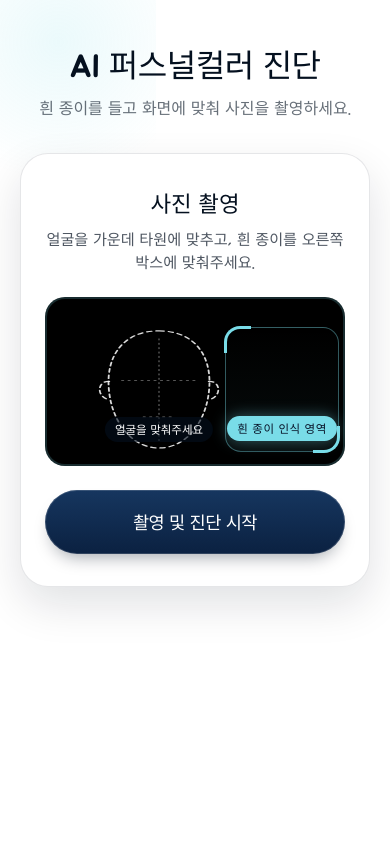
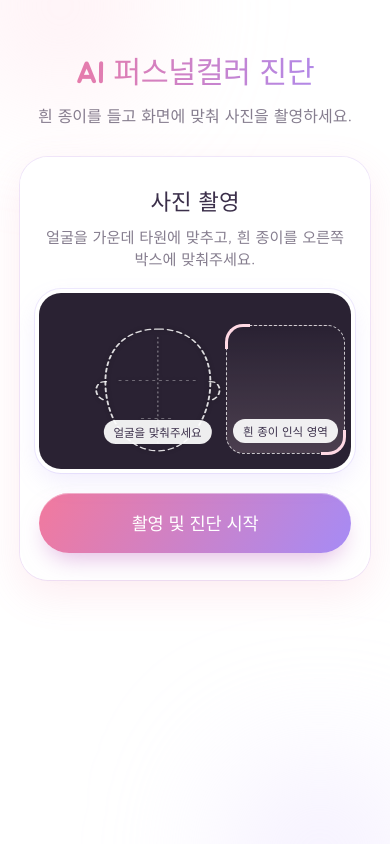
Before and after one commit to jisu508/PersonalColor, a Flask app: page / in a window 390 px wide. Run offline with Flask 3, Linux system fonts and the light colour scheme.

Commit message:
ui update

```diff
--- a/static/style.css
+++ b/static/style.css
@@ -1,390 +1,291 @@
 :root {
-    --ink: #04101f;
-    --cyan: #79dce8;
-    --bg-dark: #ffffff;
-    --glass-bg: #ffffff;
-    --glass-border: rgba(4, 16, 31, 0.1);
-    --btn-ink: #071227;
+    --ink: #3b2f4a;
+    --ink-soft: rgba(59, 47, 74, 0.62);
+    --rose: #f2799d;
+    --lilac: #a68bf5;
+    --blush: #ffd9e4;
+    --peach: #ffe6d5;
+    --mint: #d6f2e4;
+    --cream: #fff7fa;
+    --line: rgba(166, 139, 245, 0.18);
+    --shadow: 0 14px 40px rgba(242, 121, 157, 0.14);
 }
 
 button { font-family: inherit; }
-
-* {
-    box-sizing: border-box;
-    margin: 0;
-    padding: 0;
-}
+* { box-sizing: border-box; margin: 0; padding: 0; }
 
 body {
-    background: var(--bg-dark);
+    background: #ffffff;
     color: var(--ink);
-    font-family: 'Jua', 'Nanum Round', 'Apple SD Gothic Neo', -apple-system, 'Apple SD Gothic Neo', 'Malgun Gothic', sans-serif;
+    font-family: 'Gowun Dodum', 'Nanum Round', 'Apple SD Gothic Neo', 'Malgun Gothic', sans-serif;
     min-height: 100vh;
     display: flex;
     justify-content: center;
-    padding: 40px 20px;
+    padding: 48px 20px 64px;
     -webkit-font-smoothing: antialiased;
     overflow-x: hidden;
     word-break: keep-all;
     font-synthesis: none;
 }
 
-/* 배경 효과 (은은한 빛 번짐) */
-body::before {
+/* 파스텔 빛 번짐 배경 */
+body::before, body::after {
     content: "";
     position: fixed;
-    top: -20%; left: -10%; width: 50%; height: 50%;
-    background: radial-gradient(circle, rgba(121, 220, 232, 0.15) 0%, transparent 60%);
+    border-radius: 50%;
+    filter: blur(70px);
     z-index: -1;
+    pointer-events: none;
+}
+body::before {
+    top: -12%; left: -12%; width: 55vw; height: 55vw; max-width: 620px; max-height: 620px;
+    background: radial-gradient(circle, var(--blush) 0%, rgba(255,217,228,0) 68%);
+}
+body::after {
+    bottom: -15%; right: -12%; width: 60vw; height: 60vw; max-width: 680px; max-height: 680px;
+    background: radial-gradient(circle, #e7dcff 0%, rgba(231,220,255,0) 68%);
 }
 
 .app-container {
     width: 100%;
-    max-width: 760px; /* 가로 카메라에 맞춘 너비 */
+    max-width: 760px;
     display: flex;
     flex-direction: column;
-    gap: 24px;
+    gap: 22px;
 }
 
-header {
-    text-align: center;
+header { text-align: center; margin-bottom: 8px; }
+header h1 {
+    font-family: 'Jua', 'Gowun Dodum', sans-serif;
+    font-size: 2.3rem;
+    font-weight: 400;
+    letter-spacing: -0.5px;
     margin-bottom: 10px;
+    background: linear-gradient(90deg, var(--rose), var(--lilac));
+    -webkit-background-clip: text;
+    background-clip: text;
+    color: transparent;
 }
+header p { color: var(--ink-soft); font-size: 1rem; }
 
-header h1 {
-    font-size: 2rem;
-    font-weight: 700;
-    letter-spacing: -0.5px;
-    margin-bottom: 8px;
-    color: #04101f;
+/* 카드 */
+.card, .result-header-bg {
+    background: rgba(255, 255, 255, 0.78);
+    backdrop-filter: blur(18px);
+    -webkit-backdrop-filter: blur(18px);
+    border: 1px solid rgba(255, 255, 255, 0.9);
+    border-radius: 32px;
+    padding: 32px 24px;
+    box-shadow: var(--shadow), 0 0 0 1px var(--line);
 }
-
-header p {
-    color: rgba(4, 16, 31, 0.6);
-    font-size: 1rem;
-}
-
-/* 공통 글래스모피즘 카드 스타일 */
-.card {
-    background: var(--glass-bg);
-    backdrop-filter: blur(20px);
-    -webkit-backdrop-filter: blur(20px);
-    border: 1px solid var(--glass-border);
-    border-radius: 28px;
-    padding: 32px 24px;
-    box-shadow: 0 18px 44px rgba(4, 16, 31, 0.12);
-    text-align: center;
-}
+.card { text-align: center; }
 
 .card h2 {
+    font-family: 'Jua', 'Gowun Dodum', sans-serif;
     font-size: 1.4rem;
+    font-weight: 400;
     margin-bottom: 8px;
-    font-weight: 600;
     color: var(--ink);
 }
-
 .card > p {
     font-size: 0.95rem;
-    color: rgba(4, 16, 31, 0.7);
+    color: var(--ink-soft);
     margin-bottom: 24px;
 }
 
-/* 웹캠 영역 - 하이테크 스캐너 뷰파인더 스타일 */
+/* 웹캠 */
 .video-container {
     position: relative;
     width: 100%;
     aspect-ratio: 16/9;
-    border-radius: 20px;
+    border-radius: 22px;
     overflow: hidden;
     margin-bottom: 24px;
-    background: #000;
-    box-shadow: inset 0 0 0 2px rgba(121, 220, 232, 0.2);
+    background: #2a2233;
+    box-shadow: 0 0 0 4px #fff, 0 0 0 5px var(--line), 0 10px 26px rgba(166, 139, 245, 0.18);
 }
-
-video {
-    width: 100%;
-    height: 100%;
-    object-fit: cover;
-    transform: scaleX(-1); /* 거울 모드 (필요시 JS에서 제어 가능) */
-}
+video { width: 100%; height: 100%; object-fit: cover; transform: scaleX(-1); }
 
 .guide-box {
     position: absolute;
     top: 18%; left: 60%;
     width: 38%; height: 74%;
-    border: 1.5px solid rgba(121, 220, 232, 0.4);
-    border-radius: 16px;
+    border: 1.5px dashed rgba(255, 255, 255, 0.75);
+    border-radius: 18px;
     display: flex;
     align-items: flex-end;
     justify-content: center;
     padding-bottom: 10px;
-    background: linear-gradient(180deg, rgba(121,220,232,0) 0%, rgba(121,220,232,0.05) 100%);
+    background: linear-gradient(180deg, rgba(255,217,228,0) 0%, rgba(255,217,228,0.16) 100%);
+}
+.guide-box::before, .guide-box::after {
+    content: ''; position: absolute; width: 22px; height: 22px;
+    border-color: var(--blush); border-style: solid;
+}
+.guide-box::before { top: -2px; left: -2px; border-width: 3px 0 0 3px; border-top-left-radius: 18px; }
+.guide-box::after { bottom: -2px; right: -2px; border-width: 0 3px 3px 0; border-bottom-right-radius: 18px; }
+.guide-box span {
+    color: var(--ink);
+    font-weight: 700;
+    background: rgba(255, 255, 255, 0.92);
+    padding: 4px 10px;
+    border-radius: 20px;
+    font-size: 0.72rem;
+    white-space: nowrap;
 }
 
-/* 얼굴 가이드 (중앙 얼굴 실루엣) */
 .face-guide {
     position: absolute;
     top: 18%; left: 14%;
-    width: 48%; height: 74%; /* 흰 종이 인식 영역(.guide-box)과 동일 크기 */
+    width: 48%; height: 74%;
     pointer-events: none;
 }
-.face-guide svg {
-    position: absolute;
-    inset: 0;
-    width: 100%; height: 100%;
-    filter: drop-shadow(0 0 2px rgba(0,0,0,0.5));
-}
+.face-guide svg { position: absolute; inset: 0; width: 100%; height: 100%; filter: drop-shadow(0 0 2px rgba(0,0,0,0.4)); }
 .face-guide span {
     position: absolute;
     bottom: 10px; left: 50%;
     transform: translateX(-50%);
     white-space: nowrap;
-    color: #fff;
-    font-weight: 600;
+    color: var(--ink);
+    font-weight: 700;
     font-size: 0.72rem;
-    background: rgba(4, 16, 31, 0.6);
+    background: rgba(255, 255, 255, 0.92);
     padding: 4px 10px;
     border-radius: 20px;
 }
 
-/* 스캐너 모서리 포인트 기호 */
-.guide-box::before, .guide-box::after {
-    content: ''; position: absolute; width: 24px; height: 24px;
-    border-color: var(--cyan); border-style: solid;
-}
-.guide-box::before { top: -2px; left: -2px; border-width: 3px 0 0 3px; border-top-left-radius: 16px; }
-.guide-box::after { bottom: -2px; right: -2px; border-width: 0 3px 3px 0; border-bottom-right-radius: 16px; }
-
-.guide-box span {
-    color: var(--btn-ink);
-    font-weight: 700;
-    background: var(--cyan);
-    padding: 4px 10px;
-    border-radius: 20px;
-    font-size: 0.72rem;
-    white-space: nowrap;
-    letter-spacing: 0.5px;
-    box-shadow: 0 0 15px rgba(121, 220, 232, 0.4);
-}
-
-/* 입체적인 메인 버튼 */
+/* 버튼 */
 .btn-primary, .btn-secondary {
     display: flex;
     align-items: center;
     justify-content: center;
     width: 100%;
-    height: 64px;
-    border-radius: 32px;
+    height: 60px;
+    border-radius: 30px;
     font-size: 1.1rem;
-    font-weight: 700;
-    letter-spacing: -0.5px;
+    letter-spacing: -0.3px;
     cursor: pointer;
     border: none;
-    transition: transform 0.2s cubic-bezier(0.22, 1, 0.36, 1);
+    transition: transform 0.2s cubic-bezier(0.22, 1, 0.36, 1), box-shadow 0.2s;
 }
+.btn-primary {
+    color: #fff;
+    background: linear-gradient(120deg, var(--rose) 0%, var(--lilac) 100%);
+    box-shadow: 0 12px 24px -8px rgba(198, 120, 200, 0.55), inset 0 1px 0 rgba(255,255,255,0.4);
+}
+.btn-secondary {
+    background: #fff;
+    color: var(--ink);
+    border: 1.5px solid var(--blush);
+}
+.btn-primary:active, .btn-secondary:active { transform: scale(0.97); }
+.btn-primary:focus-visible, .btn-secondary:focus-visible { outline: 3px solid var(--lilac); outline-offset: 3px; }
 
-.btn-primary {
-    color: #ffffff;
-    background: linear-gradient(180deg, #16365f 0%, #0b2141 100%);
-    box-shadow: 0 10px 18px -8px rgba(4, 16, 31, 0.4),
-                inset 0 0 0 1px rgba(255, 255, 255, 0.15);
-}
-
-.btn-secondary {
-    background: rgba(4, 16, 31, 0.05);
-    color: var(--ink);
-    border: 1px solid rgba(4, 16, 31, 0.2);
-}
-
-.btn-primary:active, .btn-secondary:active {
-    transform: scale(0.97);
-}
-
-/* 로딩 스피너 */
+/* 로딩 */
 .spinner {
-    width: 60px; height: 60px;
-    border: 4px solid rgba(4, 16, 31, 0.1);
-    border-left-color: var(--cyan);
+    width: 56px; height: 56px;
+    border: 5px solid var(--blush);
+    border-top-color: var(--rose);
+    border-right-color: var(--lilac);
     border-radius: 50%;
-    animation: spin 1s cubic-bezier(0.4, 0, 0.2, 1) infinite;
+    animation: spin 1s linear infinite;
     margin: 0 auto 24px;
 }
 @keyframes spin { 100% { transform: rotate(360deg); } }
-
 .hidden { display: none !important; }
 
-/* 결과 화면 레이아웃 */
-.result-container {
-    display: flex;
-    flex-direction: column;
-    gap: 20px;
-    animation: fade-in 0.6s cubic-bezier(0.22, 1, 0.36, 1);
-}
-@keyframes fade-in { from { opacity: 0; transform: translateY(20px); } to { opacity: 1; transform: none; } }
-
-.result-header-bg {
-    background: var(--glass-bg);
-    backdrop-filter: blur(20px);
-    -webkit-backdrop-filter: blur(20px);
-    border-radius: 28px;
-    padding: 32px 24px;
-    border: 1px solid var(--glass-border);
-    box-shadow: 0 18px 44px rgba(4, 16, 31, 0.12);
-}
+/* 결과 */
+.result-container { display: flex; flex-direction: column; gap: 20px; animation: fade-in 0.6s cubic-bezier(0.22, 1, 0.36, 1); }
+@keyframes fade-in { from { opacity: 0; transform: translateY(16px); } to { opacity: 1; transform: none; } }
 
 .profile-reliability {
     display: flex;
     align-items: center;
     gap: 20px;
-    margin-bottom: 32px;
+    margin-bottom: 28px;
     padding-bottom: 24px;
-    border-bottom: 1px solid rgba(4,16,31,0.1);
+    border-bottom: 1px dashed rgba(166, 139, 245, 0.3);
 }
-
 #result-profile-img {
     width: 76px; height: 76px;
     border-radius: 50%;
     object-fit: cover;
-    border: 2px solid var(--cyan);
-    box-shadow: 0 0 20px rgba(121, 220, 232, 0.25);
-    background: #111;
+    border: 3px solid #fff;
+    box-shadow: 0 0 0 2px var(--blush), 0 8px 20px rgba(242, 121, 157, 0.25);
+    background: var(--cream);
 }
+.reliability-info { text-align: left; }
+.reliability-info h3 { font-family: 'Jua', sans-serif; font-weight: 400; font-size: 1.2rem; margin-bottom: 6px; }
+.reliability-info p { font-size: 0.9rem; color: var(--ink-soft); }
 
-.reliability-info {
-    text-align: left;
-}
+.diagnosis-card { text-align: center; }
+.diagnosis-card h2 { font-family: 'Jua', sans-serif; font-weight: 400; font-size: 1.3rem; margin-bottom: 20px; }
 
-.reliability-info h3 {
-    font-size: 1.15rem;
-    margin-bottom: 6px;
-    font-weight: 600;
-}
-
-.reliability-info p {
-    font-size: 0.9rem;
-    color: rgba(4,16,31,0.6);
-}
-
-.diagnosis-card h2 {
-    font-size: 1.3rem;
-    color: var(--ink);
-    margin-bottom: 20px;
-}
-
-.percentage-list {
-    list-style: none;
-    text-align: left;
-}
-
+.percentage-list { list-style: none; text-align: left; }
 .percentage-item { margin-bottom: 18px; }
 .percentage-item:last-child { margin-bottom: 0; }
-.percentage-head {
-    display: flex; justify-content: space-between; align-items: center;
-    margin-bottom: 8px; font-size: 0.95rem; font-weight: 600;
-}
+.percentage-head { display: flex; justify-content: space-between; align-items: center; margin-bottom: 8px; font-size: 0.98rem; }
 .season-name-wrapper { display: flex; align-items: center; gap: 8px; }
-.color-dot { width: 12px; height: 12px; border-radius: 50%; display: inline-block; }
+.color-dot { width: 14px; height: 14px; border-radius: 50%; display: inline-block; box-shadow: 0 0 0 3px #fff, 0 0 0 4px var(--line); }
 .percentage-value { font-variant-numeric: tabular-nums; }
-.bar-track {
-    width: 100%; height: 12px; border-radius: 6px;
-    background: rgba(4,16,31,0.08); overflow: hidden;
-}
-.bar-fill {
-    height: 100%; width: 0; border-radius: 6px;
-    transition: width 1s cubic-bezier(0.22, 1, 0.36, 1);
-}
+.bar-track { width: 100%; height: 14px; border-radius: 7px; background: #f6f0fb; overflow: hidden; }
+.bar-fill { height: 100%; width: 0; border-radius: 7px; transition: width 1s cubic-bezier(0.22, 1, 0.36, 1); }
 
 .best-color-card {
-    background: linear-gradient(135deg, rgba(121, 220, 232, 0.1) 0%, rgba(255, 255, 255, 0.02) 100%);
-    border-radius: 20px;
-    padding: 24px;
-    margin-top: 24px;
-    border: 1px solid rgba(121, 220, 232, 0.3);
+    background: linear-gradient(135deg, var(--blush) 0%, #efe6ff 55%, var(--mint) 100%);
+    border-radius: 24px;
+    padding: 26px 24px;
+    margin-top: 26px;
     text-align: center;
-    box-shadow: inset 0 0 20px rgba(121,220,232,0.05);
+    box-shadow: inset 0 0 0 1.5px rgba(255, 255, 255, 0.8);
 }
+.best-title { font-size: 0.9rem; color: var(--ink-soft); margin-bottom: 8px; }
+.best-season { font-family: 'Jua', sans-serif; font-size: 2.3rem; font-weight: 400; color: var(--ink); }
 
-.best-title {
-    font-size: 0.85rem;
-    color: #1a8fa3;
-    letter-spacing: 2px;
-    text-transform: uppercase;
-    margin-bottom: 10px;
-    font-weight: 600;
-}
-
-.best-season {
-    font-size: 2.2rem;
-    font-weight: 700;
-    color: var(--ink);
-}
-
-/* 이미지 보정 비교 영역 */
-.correction-card {
-    padding: 24px;
-}
-
-.correction-card h2 {
-    font-size: 1.2rem;
-    margin-bottom: 20px;
-}
-
-.image-comparison {
-    display: flex;
-    gap: 16px;
-}
-
+/* 보정 비교 */
+.correction-card, .season-guide-card { padding: 28px 24px; }
+.correction-card h2 { font-size: 1.25rem; margin-bottom: 20px; }
+.image-comparison { display: flex; gap: 14px; }
 .img-box {
     flex: 1;
     position: relative;
-    border-radius: 16px;
+    border-radius: 20px;
     overflow: hidden;
-    border: 1px solid rgba(4,16,31,0.1);
-    background: #000;
+    border: 3px solid #fff;
+    box-shadow: 0 0 0 1px var(--line), 0 8px 20px rgba(166, 139, 245, 0.15);
+    background: var(--cream);
     aspect-ratio: 3/4;
 }
-
-.img-box img {
-    width: 100%;
-    height: 100%;
-    object-fit: cover;
-    display: block;
-}
-
+.img-box img { width: 100%; height: 100%; object-fit: cover; display: block; }
 .badge {
     position: absolute;
     top: 10px; left: 10px;
-    background: rgba(4, 16, 31, 0.85);
-    backdrop-filter: blur(4px);
-    color: var(--cyan);
-    padding: 6px 10px;
+    background: rgba(255, 255, 255, 0.92);
+    color: var(--ink);
+    padding: 5px 11px;
     font-size: 0.75rem;
-    border-radius: 10px;
-    font-weight: 600;
-    letter-spacing: 0.5px;
-    border: 1px solid rgba(121, 220, 232, 0.3);
+    border-radius: 999px;
 }
 
 .mt-20 { margin-top: 24px; }
 
-/* 시즌 가이드 사진 (추가) */
-.season-guide-card { padding: 24px; }
 .season-guide-images { display: flex; flex-direction: column; gap: 16px; }
 .season-guide-images img {
     width: 100%;
     height: auto;
     display: block;
-    border-radius: 16px;
-    border: 1px solid rgba(4,16,31,0.1);
+    border-radius: 20px;
+    border: 3px solid #fff;
+    box-shadow: 0 0 0 1px var(--line), 0 8px 20px rgba(242, 121, 157, 0.12);
     background: #fff;
 }
 
-
-/* 웜/쿨 판정 한 줄 */
-.tone-line {
-    margin: 4px 0 14px;
-    font-size: 1.15rem;
-    font-weight: 700;
-    text-align: center;
+@media (max-width: 480px) {
+    header h1 { font-size: 1.9rem; }
+    .card, .result-header-bg { padding: 26px 18px; border-radius: 28px; }
+    .image-comparison { gap: 10px; }
 }
-.tone-line .tone-sub { font-size: .9rem; font-weight: 400; opacity: .7; }
+@media (prefers-reduced-motion: reduce) {
+    .result-container { animation: none; }
+    .bar-fill { transition: none; }
+}
--- a/templates/index.html
+++ b/templates/index.html
@@ -8,10 +8,10 @@
     <!-- 폰트 적용 -->
     <link rel="preconnect" href="https://fonts.googleapis.com">
     <link rel="preconnect" href="https://fonts.gstatic.com" crossorigin>
-    <link href="https://fonts.googleapis.com/css2?family=Jua&display=swap" rel="stylesheet">
+    <link href="https://fonts.googleapis.com/css2?family=Gowun+Dodum&family=Jua&display=swap" rel="stylesheet">
 
     <!-- 분리된 외부 CSS 파일 연결 -->
-    <link rel="stylesheet" href="{{ url_for('static', filename='style.css') }}?v=7">
+    <link rel="stylesheet" href="{{ url_for('static', filename='style.css') }}?v=8">
 </head>
 <body>
     <div class="app-container">
@@ -72,8 +72,6 @@
 
                 <div class="diagnosis-card">
                     <h2>퍼스널컬러 진단 결과</h2>
-                    <!-- 웜/쿨 판정 (백엔드 tone) — 4계절보다 이게 주 결과 -->
-                    <p class="tone-line" id="tone-line"></p>
                     <ul class="percentage-list" id="percentage-list"></ul>
                 </div>
 
@@ -115,6 +113,6 @@
     </div>
 
     <!-- JS 파일 연동 -->
-    <script src="{{ url_for('static', filename='main.js') }}?v=3"></script>
+    <script src="{{ url_for('static', filename='main.js') }}"></script>
 </body>
 </html>
```
